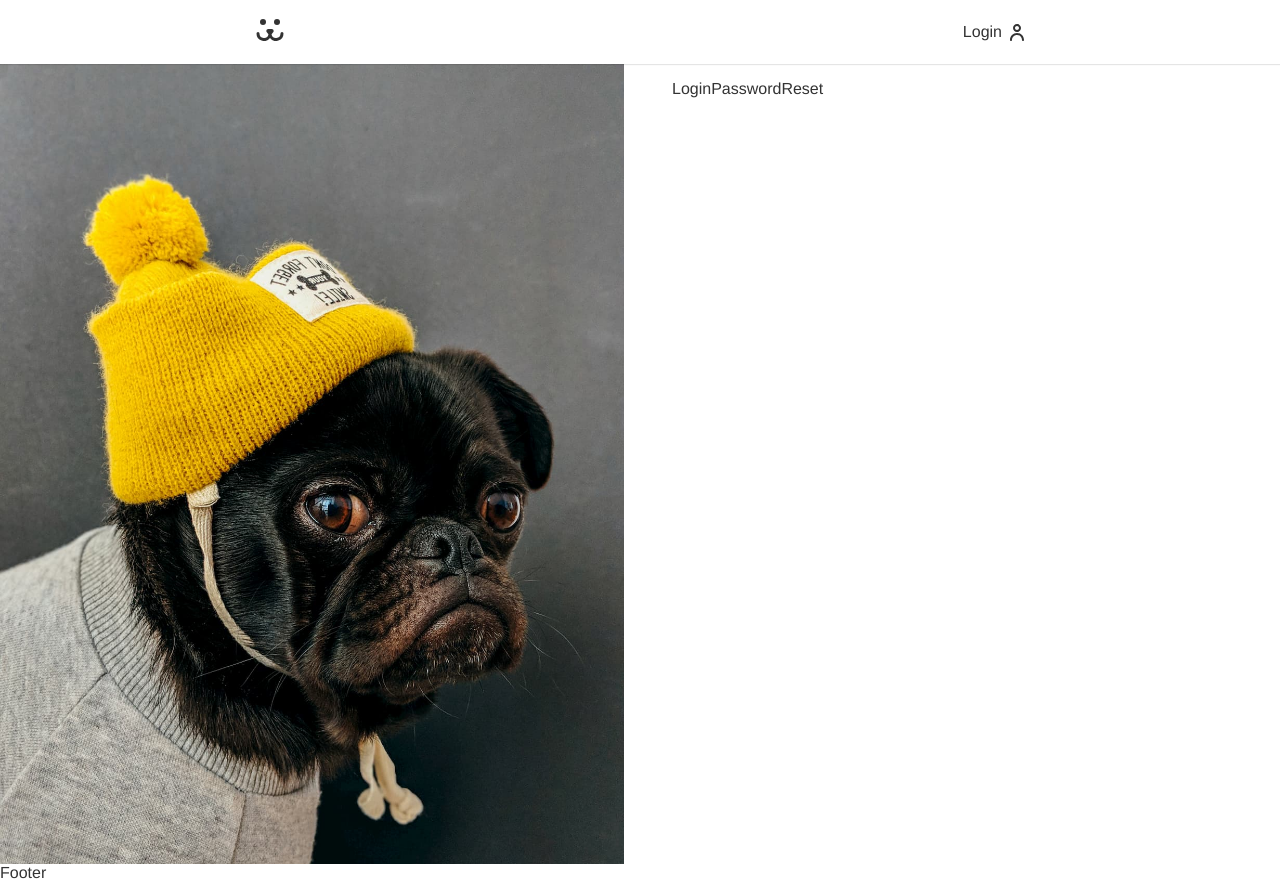
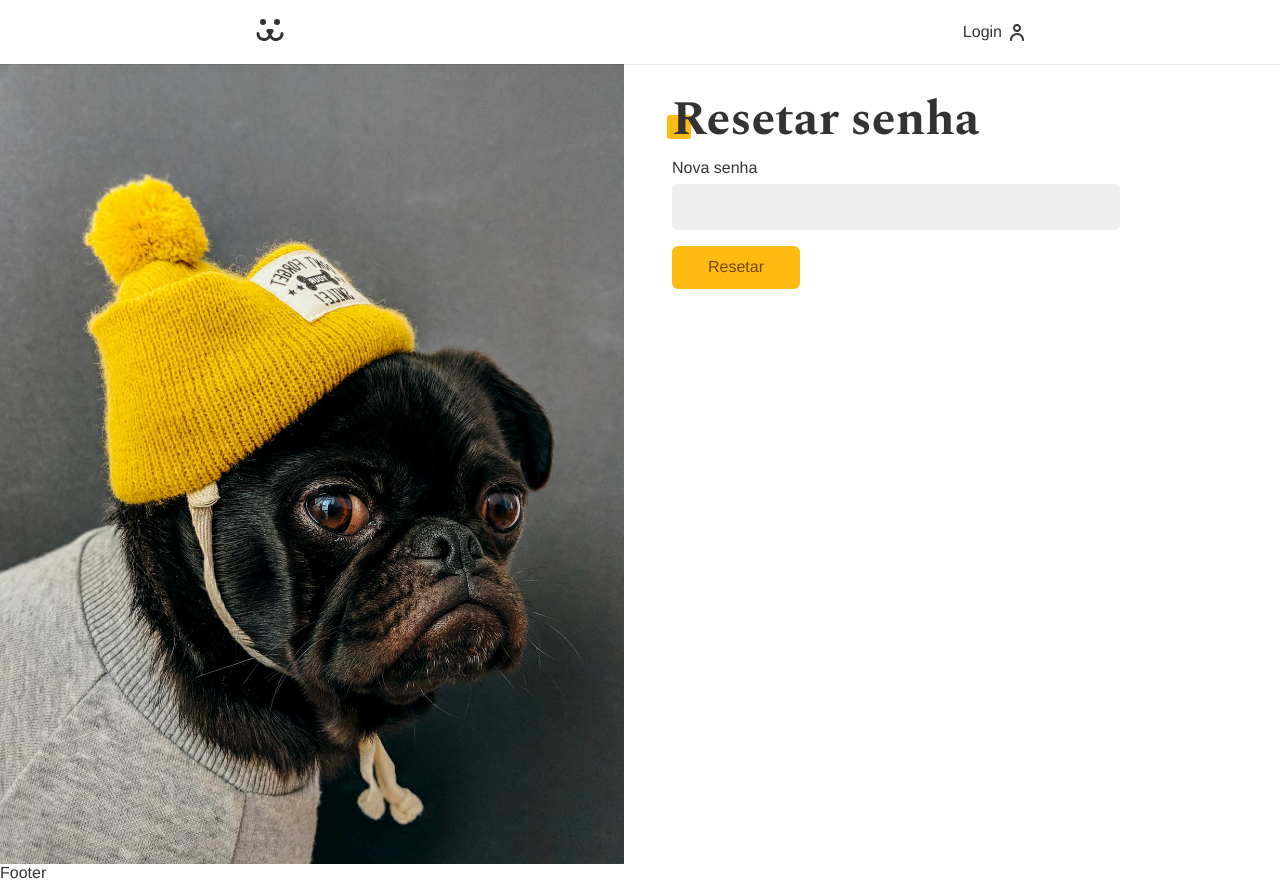
Before and after one commit to mizek1/dogs, a React (Create React App) app: page /login/resetar in a window 1280 px wide. Built offline with nearby package versions, Linux system fonts and the light colour scheme.

Commit message:
feat: password reset

```diff
--- a/src/api.ts
+++ b/src/api.ts
@@ -127,3 +127,33 @@
     },
   };
 }
+
+export function PASSWORD_LOST_POST(login: string) {
+  return {
+    url: `${API_URL}/api/password/lost`,
+    options: {
+      method: 'POST',
+      headers: {
+        'Content-Type': 'application/json',
+      },
+      body: JSON.stringify({ login, url: window.location.origin + '/resetar' }),
+    },
+  };
+}
+
+export function PASSWORD_RESET_POST(body: {
+  login: string;
+  key: string;
+  password: string;
+}) {
+  return {
+    url: `${API_URL}/api/password/reset`,
+    options: {
+      method: 'POST',
+      headers: {
+        'Content-Type': 'application/json',
+      },
+      body: JSON.stringify(body),
+    },
+  };
+}
--- a/src/components/Helpers/Error.tsx
+++ b/src/components/Helpers/Error.tsx
@@ -1,7 +1,11 @@
 const Error = ({ error }: { error: string | null }) => {
   if (!error) return null;
 
-  return <p style={{ color: '#f31', margin: '1rem 0' }}>Erro: {error}</p>;
+  return (
+    <p style={{ color: '#f31', margin: '1rem 0', fontWeight: 'bold' }}>
+      Erro: {error}
+    </p>
+  );
 };
 
 export default Error;
--- a/src/components/Login/LoginPasswordLost.tsx
+++ b/src/components/Login/LoginPasswordLost.tsx
@@ -1,5 +1,41 @@
+import { PASSWORD_LOST_POST } from '../../api';
+import useFetch from '../../hooks/useFetch';
+import useForm from '../../hooks/useForm';
+import Button from '../Forms/Button';
+import Input from '../Forms/Input';
+import Error from '../Helpers/Error';
+
 const LoginPasswordLost = () => {
-  return <div>LoginPasswordLost</div>;
+  const login = useForm();
+  const { data, error, loading, request } = useFetch<string>();
+
+  const handleSubmit = async (event: React.SyntheticEvent) => {
+    event.preventDefault();
+
+    if (login.validate()) {
+      const { url, options } = PASSWORD_LOST_POST(login.value);
+      await request(url, options);
+    }
+  };
+
+  return (
+    <section>
+      <h1 className="title">Perdeu a senha?</h1>
+      {data ? (
+        <p style={{ color: '#4c1' }}>{data}</p>
+      ) : (
+        <form onSubmit={handleSubmit}>
+          <Input label="Email / Usuário" type="text" name="login" {...login} />
+          {loading ? (
+            <Button disabled>Enviando...</Button>
+          ) : (
+            <Button>Enviar e-mail</Button>
+          )}
+          {error && <Error error={error} />}
+        </form>
+      )}
+    </section>
+  );
 };
 
 export default LoginPasswordLost;
--- a/src/components/Login/LoginPasswordReset.tsx
+++ b/src/components/Login/LoginPasswordReset.tsx
@@ -1,5 +1,63 @@
+import React from 'react';
+import { useNavigate } from 'react-router-dom';
+import { PASSWORD_RESET_POST } from '../../api';
+import useFetch from '../../hooks/useFetch';
+import useForm from '../../hooks/useForm';
+import Button from '../Forms/Button';
+import Input from '../Forms/Input';
+import Error from '../Helpers/Error';
+
 const LoginPasswordReset = () => {
-  return <div>LoginPasswordReset</div>;
+  const [login, setLogin] = React.useState('');
+  const [key, setKey] = React.useState('');
+  const password = useForm('password');
+  const { loading, error, request } = useFetch();
+  const navigate = useNavigate();
+
+  React.useEffect(() => {
+    const params = new URLSearchParams(window.location.search);
+    const key = params.get('key');
+    const login = params.get('login');
+
+    if (key) setKey(key);
+    if (login) setLogin(login);
+  }, []);
+
+  const handleSubmit = async (event: React.SyntheticEvent) => {
+    event.preventDefault();
+
+    if (password.validate()) {
+      const { url, options } = PASSWORD_RESET_POST({
+        login,
+        key,
+        password: password.value,
+      });
+
+      const { response } = await request(url, options);
+
+      if (response && response.ok) navigate('/login');
+    }
+  };
+
+  return (
+    <section>
+      <h1 className="title">Resetar senha</h1>
+      <form onSubmit={handleSubmit}>
+        <Input
+          label="Nova senha"
+          type="password"
+          name="new_password"
+          {...password}
+        />
+        {loading ? (
+          <Button disabled>Resetando...</Button>
+        ) : (
+          <Button>Resetar</Button>
+        )}
+        {error && <Error error={error} />}
+      </form>
+    </section>
+  );
 };
 
 export default LoginPasswordReset;
```
